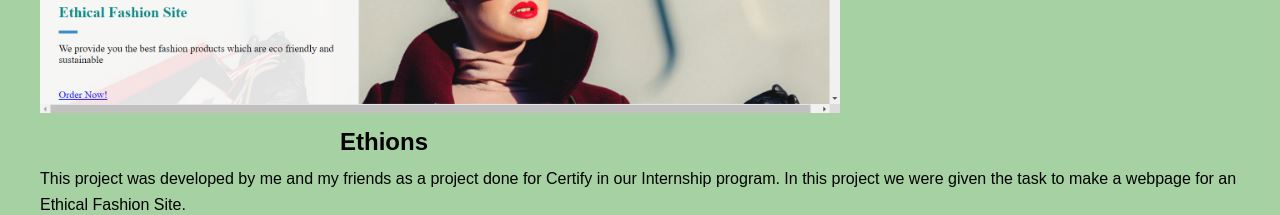
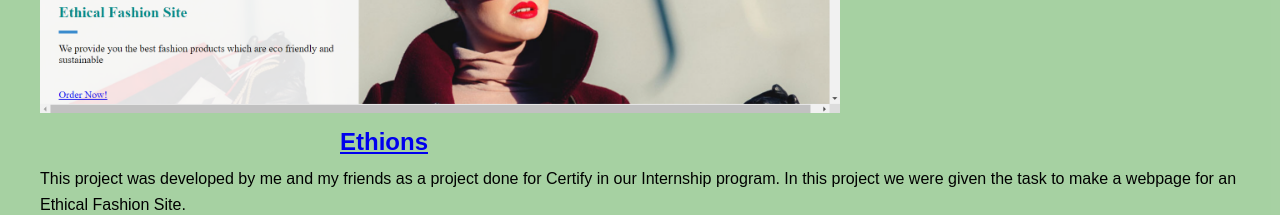
Before and after one commit to Divyanshu0203/CodeClaus_PortfolioWebsite, a plain HTML site: page index.html in a window 1280 px wide. Shown: the part 1100-1315 px from the top of the page. Drawn offline with Linux system fonts and the light colour scheme; a script that the page names is missing.

Commit message:
Update index.html

```diff
--- a/index.html
+++ b/index.html
@@ -40,7 +40,7 @@
       <h2>Portfolio</h2>
       <div class="project">
         <img src="Images/1.png" alt="Project 1">
-        <h3>Ethions</h3>
+        <h3><a href="https://vishalprsharma.github.io/Ethical-Fashion-Site/">Ethions</a></h3>
         <p>This project was developed by me and my friends as a project done for Certify in our Internship program.
             In this project we were given the task to make a webpage for an Ethical Fashion Site.
         </p>
```
